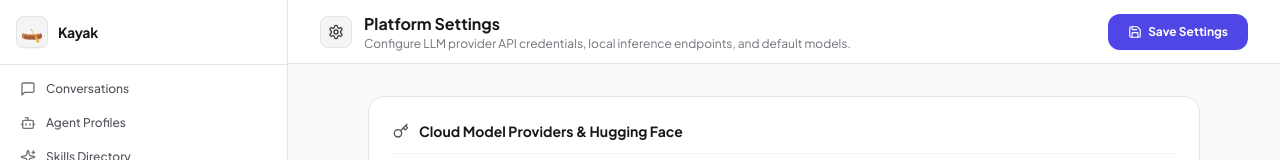
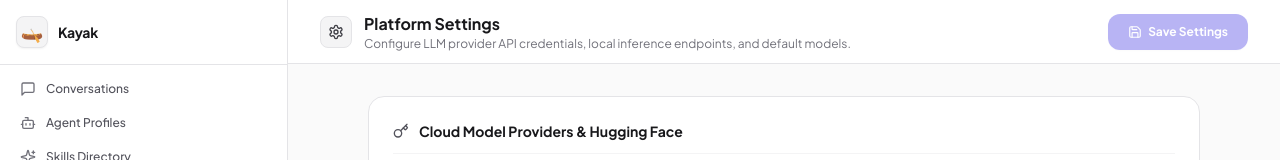
Before and after one commit to omaraflak/kayak, a React (Vite) app in the folder frontend/: page / in a window 1280 px wide. Both pictures are taken after a click on the button "Platform Settings". Shown: the top 160 px of the page. Built offline with nearby package versions, Linux system fonts and the light colour scheme; no server answers.

Commit message:
Enhance SettingsView save button state and expand studio chat input width

```diff
--- a/frontend/src/components/ChatPane.tsx
+++ b/frontend/src/components/ChatPane.tsx
@@ -32,6 +32,7 @@ export interface ChatPaneProps {
   headerTitle?: string;
   headerBadge?: string;
   headerSubtitle?: string;
+  fullWidthInput?: boolean;
   onSendMessage?: (content: string) => Promise<string | void>;
   onConversationCreated?: (newId: string) => void;
   onToolDraftDetected?: (tool: { name?: string; toolCode?: string; verifyCode?: string; verifyOutput?: string; isSuccess?: boolean }) => void;
@@ -217,6 +218,7 @@ export const ChatPane: React.FC<ChatPaneProps> = ({
   headerTitle,
   headerBadge,
   headerSubtitle,
+  fullWidthInput = false,
   onSendMessage,
   onConversationCreated,
   onToolDraftDetected,
@@ -799,11 +801,11 @@ export const ChatPane: React.FC<ChatPaneProps> = ({
         </div>
       </div>
 
-      {/* Input Composer - Constrained to match max-w-3xl */}
+      {/* Input Composer - Constrained to max-w-3xl for standard chat, full width in studio mode */}
       <div className="p-4 border-t border-zinc-200 bg-white shrink-0">
         <form
           onSubmit={handleSend}
-          className="max-w-3xl mx-auto relative bg-zinc-50 border border-zinc-300 rounded-xl overflow-hidden focus-within:bg-white focus-within:border-indigo-600 focus-within:ring-1 focus-within:ring-indigo-600 shadow-xs transition-all"
+          className={`${fullWidthInput ? 'w-full' : 'max-w-3xl mx-auto'} relative bg-zinc-50 border border-zinc-300 rounded-xl overflow-hidden focus-within:bg-white focus-within:border-indigo-600 focus-within:ring-1 focus-within:ring-indigo-600 shadow-xs transition-all`}
         >
           <textarea
             value={inputContent}
--- a/frontend/src/components/SettingsView.tsx
+++ b/frontend/src/components/SettingsView.tsx
@@ -1,4 +1,4 @@
-import React, { useState, useEffect } from 'react';
+import React, { useState, useEffect, useMemo } from 'react';
 import { AppSettings } from '../types';
 import { api } from '../api/client';
 import {
@@ -45,8 +45,21 @@ export const SettingsView: React.FC = () => {
     }
   };
 
+  const isDirty = useMemo(() => {
+    if (!settings) return false;
+    return (
+      geminiKey.trim() !== (settings.GEMINI_API_KEY || '').trim() ||
+      openaiKey.trim() !== (settings.OPENAI_API_KEY || '').trim() ||
+      anthropicKey.trim() !== (settings.ANTHROPIC_API_KEY || '').trim() ||
+      huggingfaceKey.trim() !== (settings.HUGGINGFACE_API_KEY || '').trim() ||
+      vllmBase.trim() !== (settings.VLLM_API_BASE || '').trim() ||
+      defaultModel.trim() !== (settings.DEFAULT_MODEL || '').trim()
+    );
+  }, [settings, geminiKey, openaiKey, anthropicKey, huggingfaceKey, vllmBase, defaultModel]);
+
   const handleSave = async (event: React.FormEvent) => {
     event.preventDefault();
+    if (!isDirty || isSaving) return;
     setIsSaving(true);
     setSaveSuccess(false);
 
@@ -78,7 +91,15 @@ export const SettingsView: React.FC = () => {
             <SettingsIcon className="w-4 h-4" />
           </div>
           <div>
-            <h1 className="font-bold text-base text-zinc-900">Platform Settings</h1>
+            <h1 className="font-bold text-base text-zinc-900 flex items-center gap-2">
+              <span>Platform Settings</span>
+              {isDirty && (
+                <span className="text-[10px] font-medium text-amber-600 bg-amber-50 border border-amber-200 px-2 py-0.5 rounded-full flex items-center gap-1">
+                  <span className="w-1.5 h-1.5 rounded-full bg-amber-500 animate-pulse"></span>
+                  Unsaved changes
+                </span>
+              )}
+            </h1>
             <p className="text-xs text-zinc-500">
               Configure LLM provider API credentials, local inference endpoints, and default models.
             </p>
@@ -87,8 +108,8 @@ export const SettingsView: React.FC = () => {
 
         <button
           onClick={handleSave}
-          disabled={isSaving}
-          className="px-5 py-2.5 rounded-xl text-xs font-bold bg-indigo-600 hover:bg-indigo-700 disabled:opacity-50 text-white flex items-center gap-1.5 shadow-sm transition-all focus:ring-2 focus:ring-indigo-500"
+          disabled={isSaving || !isDirty}
+          className="px-5 py-2.5 rounded-xl text-xs font-bold bg-indigo-600 hover:bg-indigo-700 disabled:opacity-40 disabled:hover:bg-indigo-600 disabled:cursor-not-allowed text-white flex items-center gap-1.5 shadow-sm transition-all focus:ring-2 focus:ring-indigo-500"
         >
           {isSaving ? (
             <Loader2 className="w-3.5 h-3.5 animate-spin" />
--- a/frontend/src/components/SkillsView.tsx
+++ b/frontend/src/components/SkillsView.tsx
@@ -327,6 +327,7 @@ export const SkillsView: React.FC<SkillsViewProps> = ({
               headerBadge="Autonomous Synthesis"
               headerSubtitle="Describe the skill or workflow to teach your agents. Instructions and descriptions will sync directly to the live editor."
               placeholder="e.g. Write a skill for writing SQL queries and running schema migrations..."
+              fullWidthInput={true}
               onConversationCreated={(newId) => setConversationId(newId)}
               onSkillDraftDetected={handleSkillDraftDetected}
               onRefreshConversations={onRefreshConversations}
--- a/frontend/src/components/ToolBuilder.tsx
+++ b/frontend/src/components/ToolBuilder.tsx
@@ -182,6 +182,7 @@ export const ToolBuilder: React.FC<ToolBuilderProps> = ({
             headerBadge="Autonomous Synthesis"
             headerSubtitle="Describe the tool you want to build. The agent will draft tool.py, test it with verify.py, and sync code to the live editor."
             placeholder="e.g. Create a uuidv4() generator tool with formatting options..."
+            fullWidthInput={true}
             onConversationCreated={(newId) => setConversationId(newId)}
             onToolDraftDetected={handleToolDraftDetected}
             onRefreshConversations={onRefreshConversations}
```
